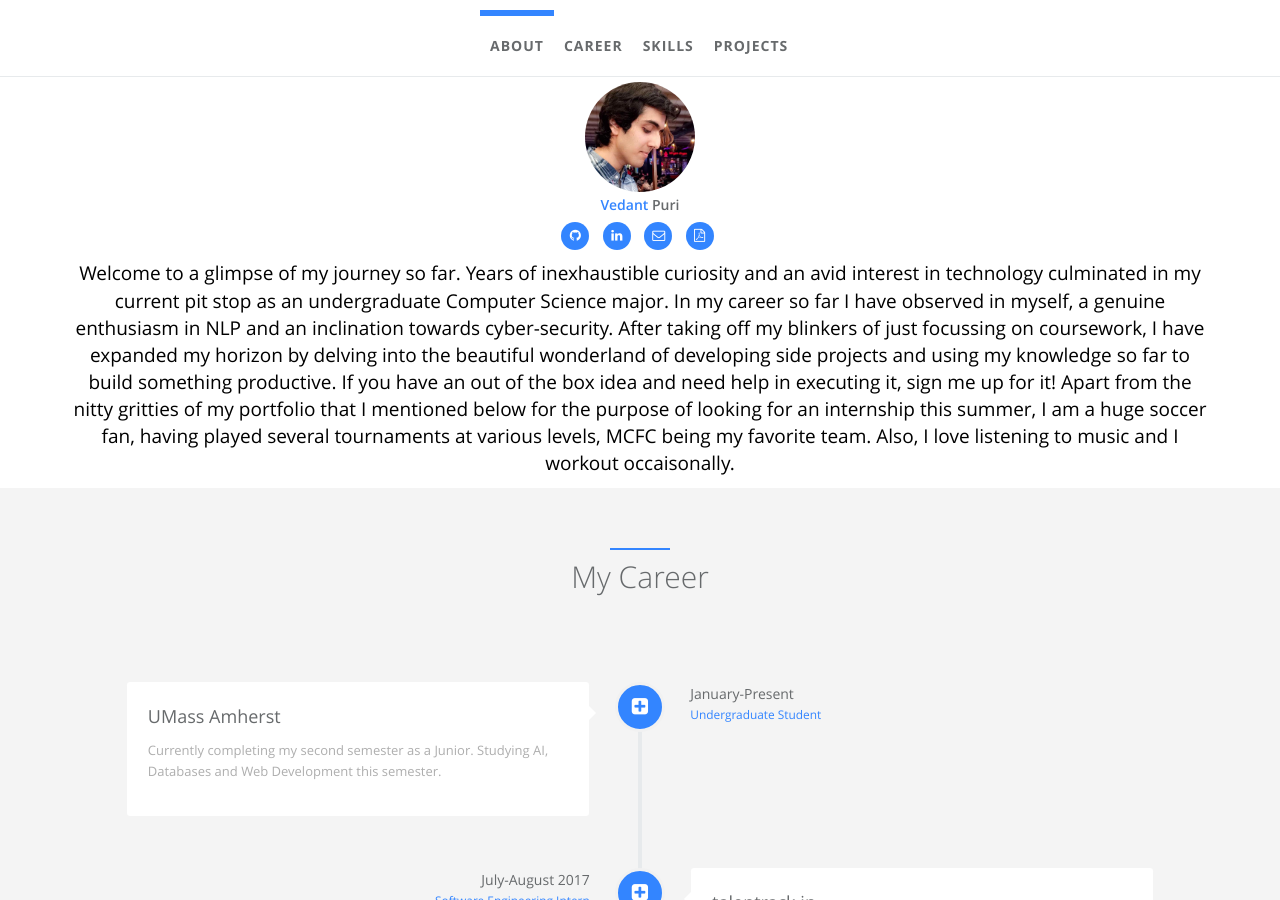
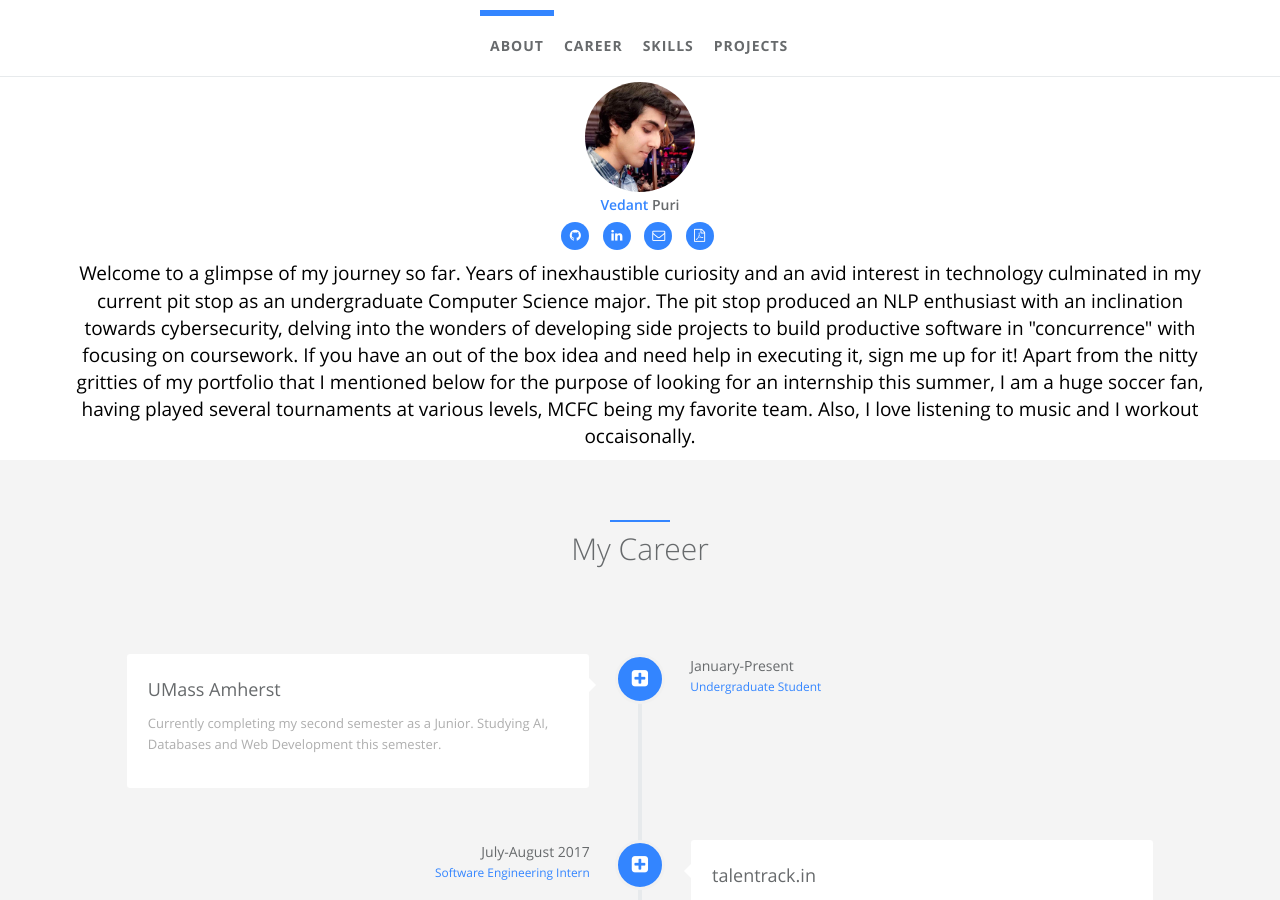
Before and after one commit to vedantpuri/vedantpuri.github.io, a Jekyll site: the page built from index.html, in a window 1280 px wide and 900 px high, scrolled down 363 px. Built offline with Jekyll 4.4.1, drawn with Linux system fonts in a browser that asks for light colours.

Commit message:
Tweak description

```diff
--- a/_config.yml
+++ b/_config.yml
@@ -29,7 +29,7 @@ author:  # change following line to your infomation.
   skill_icon2:
     - name: icon-music
     - name: icon-music
-  desc: Welcome to a glimpse of my journey so far. Years of inexhaustible curiosity and an avid interest in technology culminated in my current pit stop as an undergraduate Computer Science major. In my career so far I have observed in myself, a genuine enthusiasm in NLP and an inclination towards cyber-security. After taking off my blinkers of just focussing on coursework, I have expanded my horizon by delving into the beautiful wonderland of developing side projects and using my knowledge so far to build something productive. If you have an out of the box idea and need help in executing it, sign me up for it! Apart from the nitty gritties of my portfolio that I mentioned below for the purpose of looking for an internship this summer, I am a huge soccer fan, having played several tournaments at various levels, MCFC being my favorite team. Also, I love listening to music and I workout occaisonally. # Describe yourself.
+  desc: Welcome to a glimpse of my journey so far. Years of inexhaustible curiosity and an avid interest in technology culminated in my current pit stop as an undergraduate Computer Science major. The pit stop produced an NLP enthusiast with an inclination towards cybersecurity, delving into the wonders of developing side projects to build productive software in "concurrence" with focusing on coursework. If you have an out of the box idea and need help in executing it, sign me up for it! Apart from the nitty gritties of my portfolio that I mentioned below for the purpose of looking for an internship this summer, I am a huge soccer fan, having played several tournaments at various levels, MCFC being my favorite team. Also, I love listening to music and I workout occaisonally. # Describe yourself.
 
 # comment
 disqus:  # if you wanna comment feature, go to https://disqus.com/ to get your configuration; if not, comment following two lines.
```
